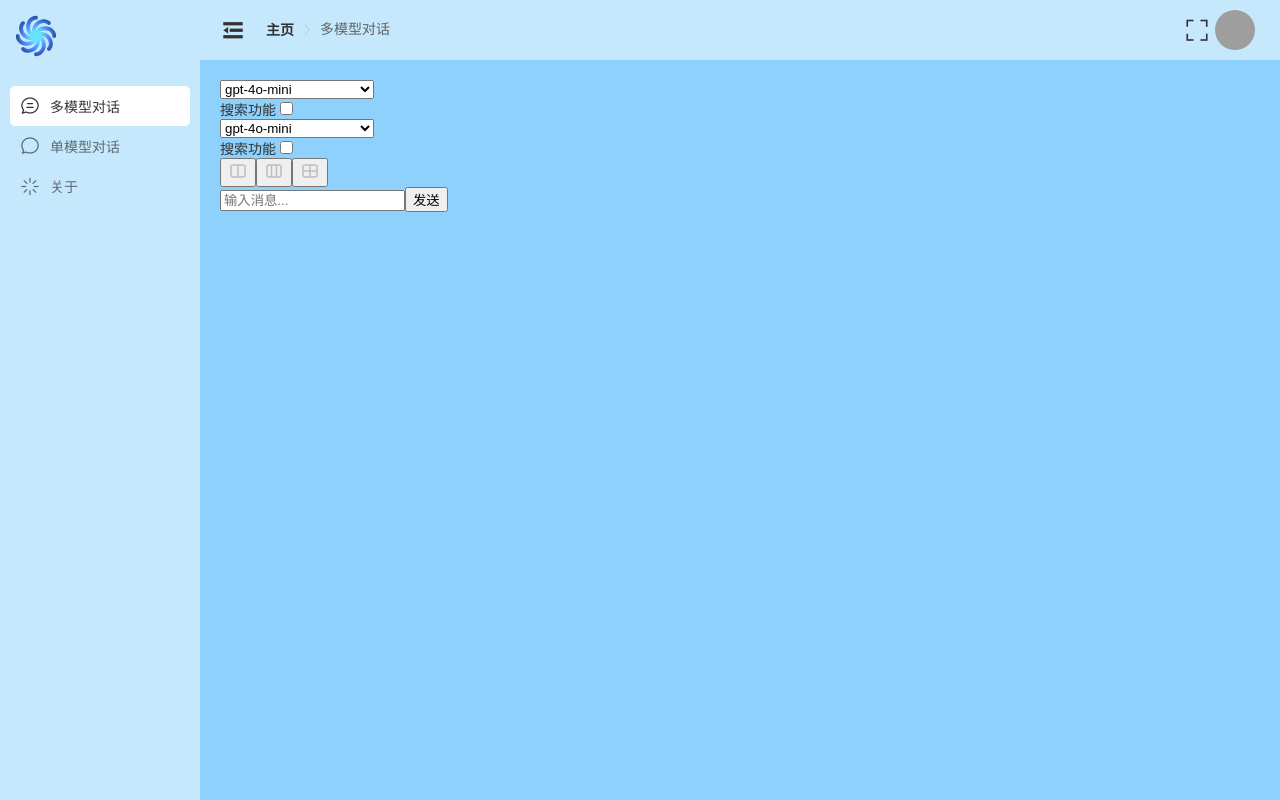
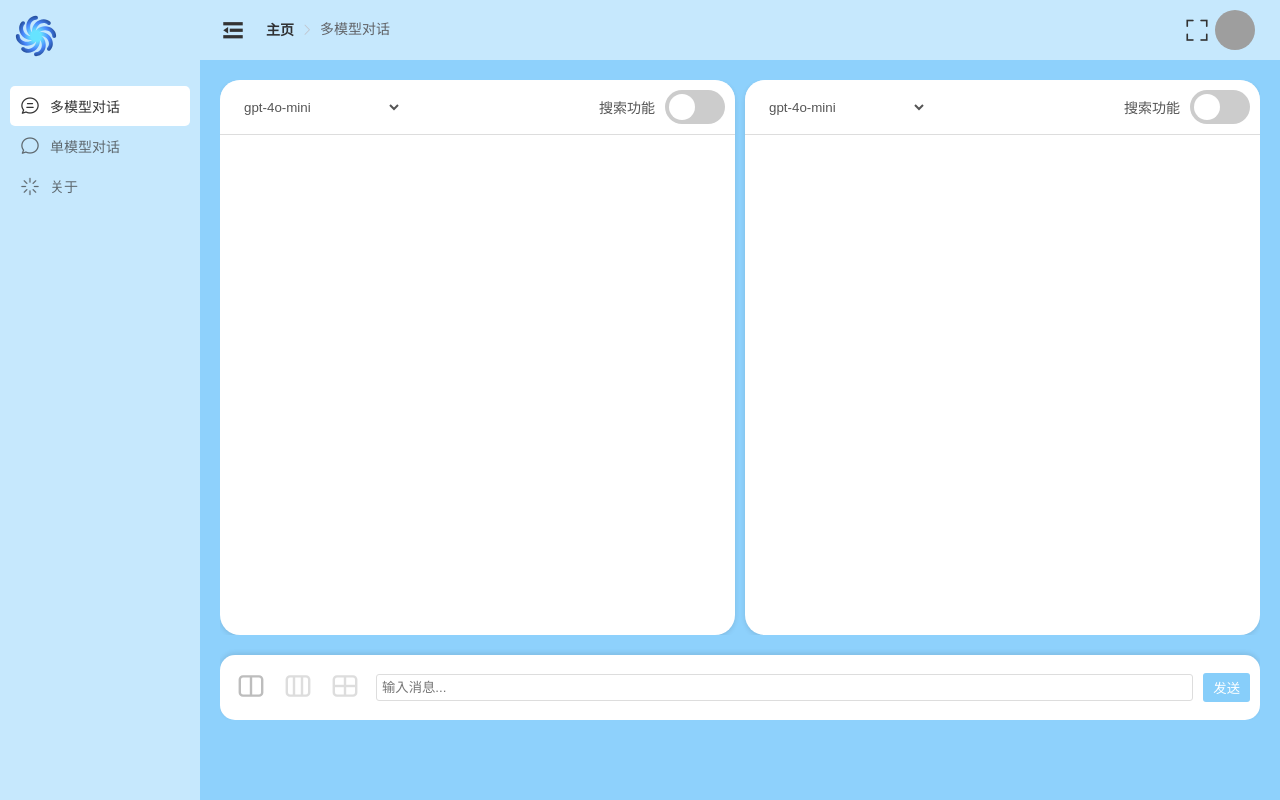
Before and after one commit to zhanghxiao/LLMSTALKS, a Vue app in the folder vue/: page /more-model in a window 1280 px wide. Built offline with nearby package versions, Linux system fonts and the light colour scheme; grey boxes are pictures that could not be loaded.

Commit message:
Update MoreModelChat.vue

```diff
--- a/vue/src/views/manager/MoreModelChat.vue
+++ b/vue/src/views/manager/MoreModelChat.vue
@@ -134,7 +134,6 @@ export default {
 
             this.showEmptyWindow = this.isMobile;
         },
-
         toggleSearch(index) {
             const chatWindow = this.chatWindows[index];
             const toggleMessage = chatWindow.isSearchEnabled
@@ -256,7 +255,6 @@ export default {
                 chatBody.scrollTop = chatBody.scrollHeight;
             });
         }
-
     },
     mounted() {
         window.addEventListener('resize', this.handleResize);
@@ -268,7 +266,8 @@ export default {
 };
 </script>
 
-container {
+<style scoped>
+.container {
     display: flex;
     justify-content: center;
     align-items: center;
@@ -318,7 +317,6 @@ container {
     grid-template-columns: 1fr;
     grid-template-rows: repeat(4, 1fr);
 }
-
 .chat-windows.mobile.layout-4 {
     grid-template-columns: 1fr;
     grid-template-rows: repeat(5, 1fr);
```
